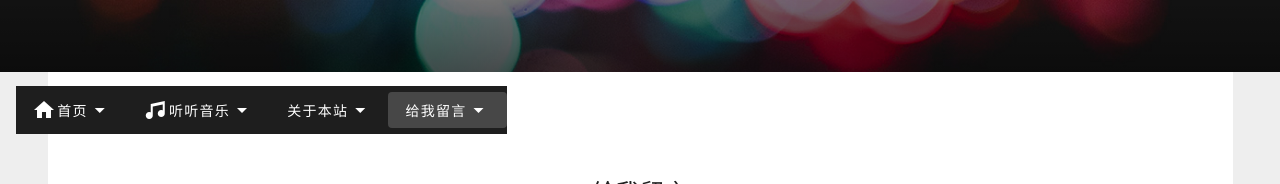
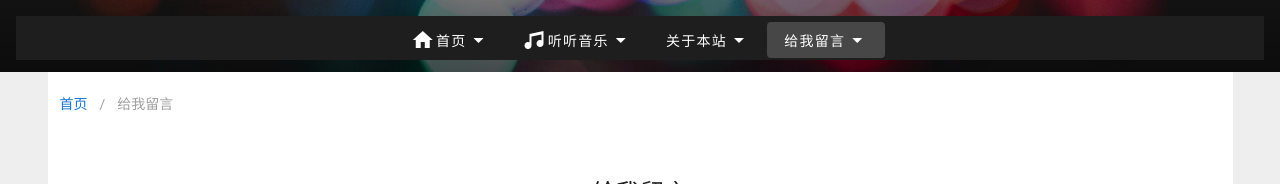
Before and after one commit to wangtongxi152026/Nuxt-Vuetify-Egg-Blog, a Nuxt app: page /message in a window 1280 px wide. Shown: the top 184 px of the page. Built offline with nearby package versions, Linux system fonts and the light colour scheme; a small style sheet from the web is missing.

Commit message:
添加滚动top

```diff
--- a/core/Toolbar.vue
+++ b/core/Toolbar.vue
@@ -7,7 +7,7 @@
     :height="top_height"
     :style="`height: ${ismdAndUp ? 144 / 2 : 112 / 2}px`"
   >
-    <div>
+    <div style="width:100%;overflow: hidden;height: 100%;">
       <div :class="['top-menu', { translateTop: !isScrollingUp }]">
         <nuxt-link to="/" class="d-flex" tag="div">
           <v-avatar
@@ -249,7 +249,7 @@ export default {
   transition: transform 0.3s cubic-bezier(0.645, 0.045, 0.355, 1);
 }
 .translateBottom {
-  transform: translateY(100%);
+  transform: translateY(-100%);
 }
 .translateTop {
   transform: translateY(-100%);
```
